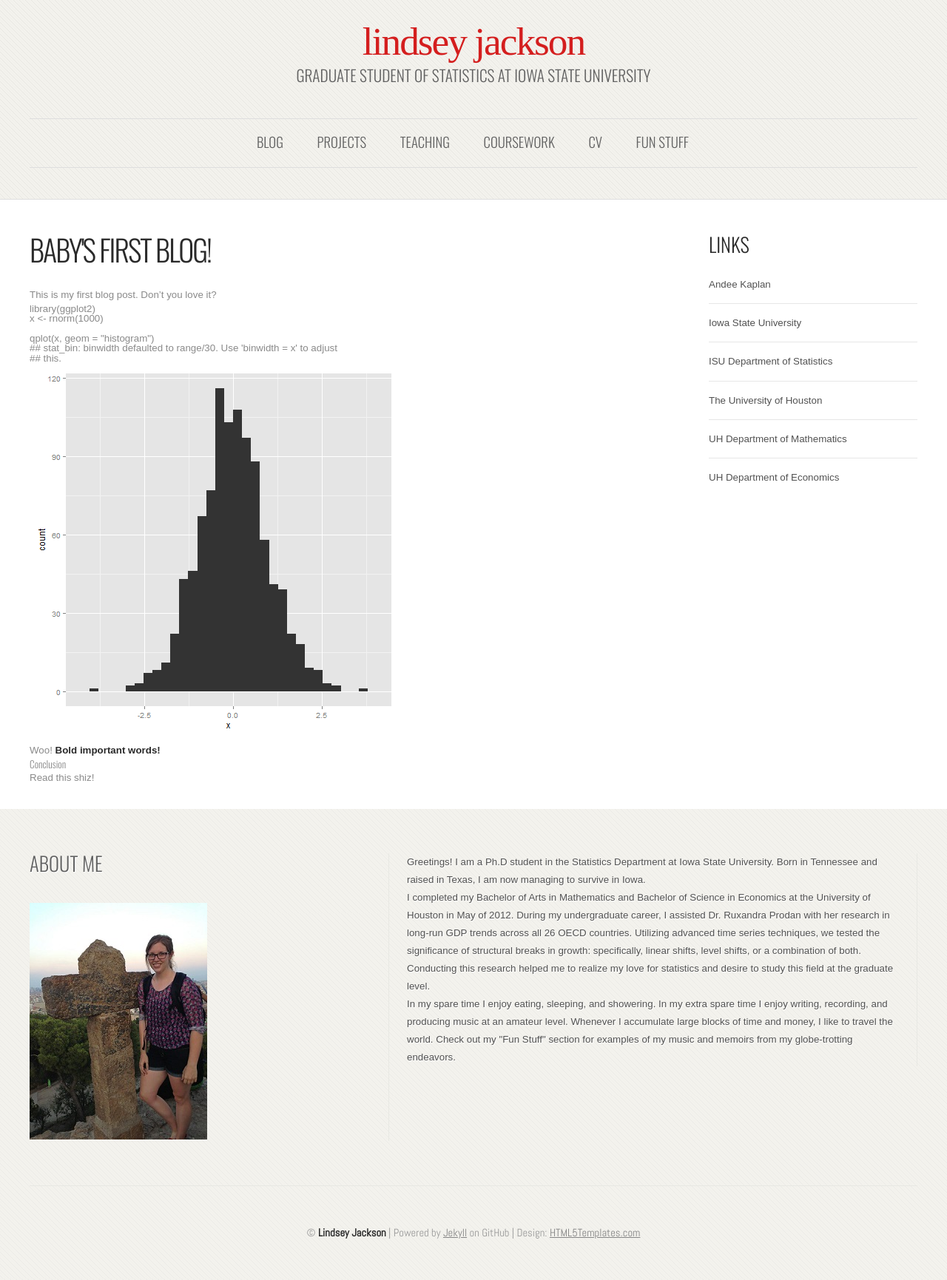
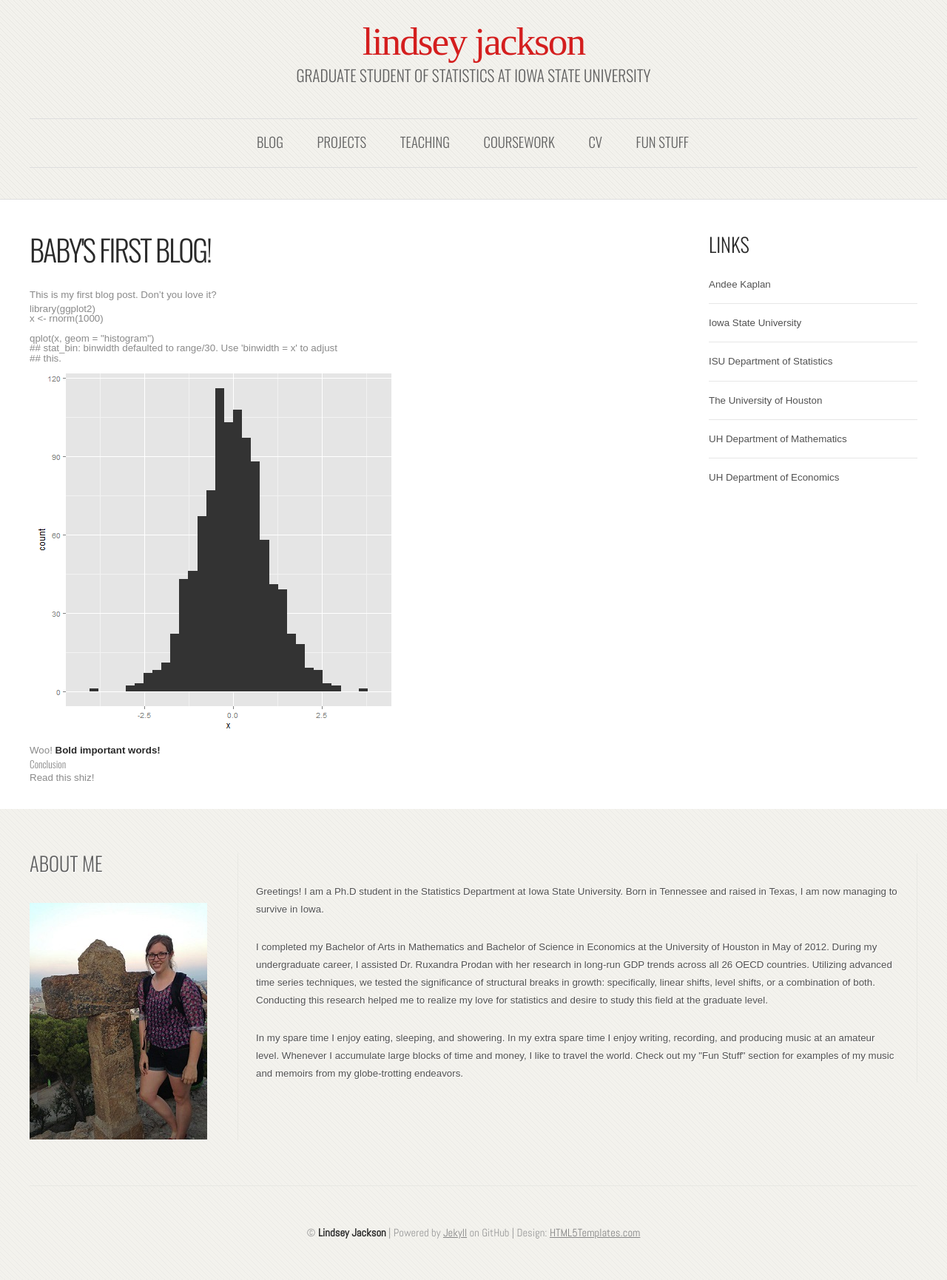
Before and after one commit to lmjackson/lmjackson.github.io, a Jekyll site: the page built from index.html, in a window 1280 px wide. Shown: the whole page at 74% size. Built offline with Jekyll 4.4.1, drawn with Linux system fonts in a browser that asks for light colours; some web fonts are replaced; Markdown is read by kramdown in place of the engine named in the settings.

Commit message:
<br/>'s everywhere

```diff
--- a/_layouts/default.html
+++ b/_layouts/default.html
@@ -92,29 +92,33 @@
 </div>
 <div class="5grid-layout">
 	<div class="row" id="footer-content">
-		<div class="5u">
+		<div class="3u">
 			<section id="box1">
 			<h2>About Me</h2>
 			<div class="border-img"> <a href="{{ page.root }}index.html"><img src="{{ page.root }}images/lindsey.jpg" alt=""></a> </div>
 			</section>
 		</div>
-		<div class="7u">
+		<div class="9u">
 			<section id="box2">
-				<p>	</p> <p> </p> <p> </p>
+				<br/>
+				<br/>
+				<br/>
 				<p> Greetings! I am a Ph.D student in the Statistics Department at Iowa State University. Born in Tennessee and raised in Texas, I am now
 				managing to survive in Iowa.</p>
-				<p> </p>
+				<br/>
+				<br/>
 				<p>
 				I completed my Bachelor of Arts in Mathematics and Bachelor of Science in Economics at the University of Houston in May of 2012. During my
 				undergraduate career, I assisted Dr. Ruxandra Prodan with her research in long-run GDP trends across all 26 OECD countries. Utilizing
 				advanced time series techniques, we tested the significance of structural breaks in growth: specifically, linear shifts, level shifts, or
 				a combination of both. Conducting this research helped me to realize my love for statistics and desire to study this field at the graduate
 				level.</p>
-				<p> </p>
+				<br/>
+				<br/>
 				<p>
 				In my spare time I enjoy eating, sleeping, and showering. In my extra spare time I enjoy writing, recording, and producing music at an
 				amateur level. Whenever I accumulate large blocks of time and money, I like to travel the world. Check out my "Fun Stuff" section for
-				examples of my music and memoirs from my globe-trotting endeavors.</br>
+				examples of my music and memoirs from my globe-trotting endeavors.
 				</p>
 			</section>
 		</div>
```
